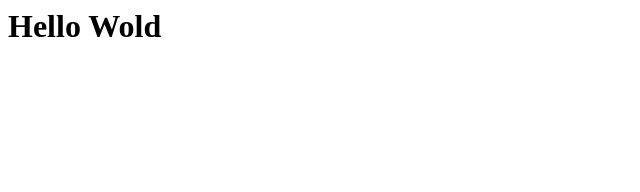
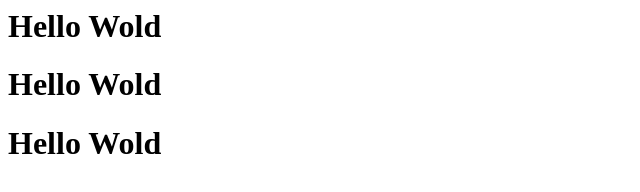
Before and after one commit to rithsreynang/project-git, a plain HTML site: page index.html in a window 1280 px wide. Shown: the whole page, without its empty margins (0-640 px from the left). Drawn offline with Linux system fonts and the light colour scheme.

Commit message:
update file index.html

```diff
--- a/index.html
+++ b/index.html
@@ -1 +1,3 @@
 <h1>Hello Wold</h1>
+<h1>Hello Wold</h1>
+<h1>Hello Wold</h1>
```
Also changed, not shown: a.html (+1 -0 lines).
